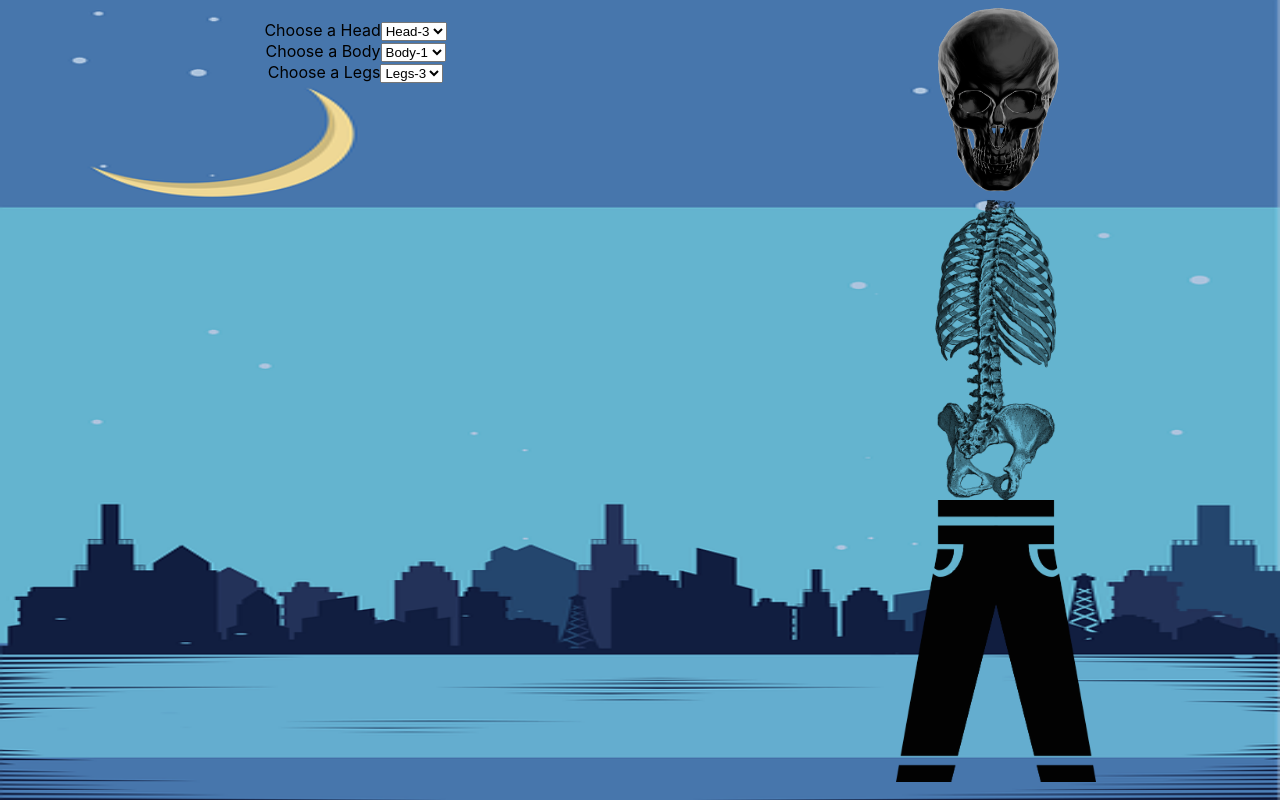
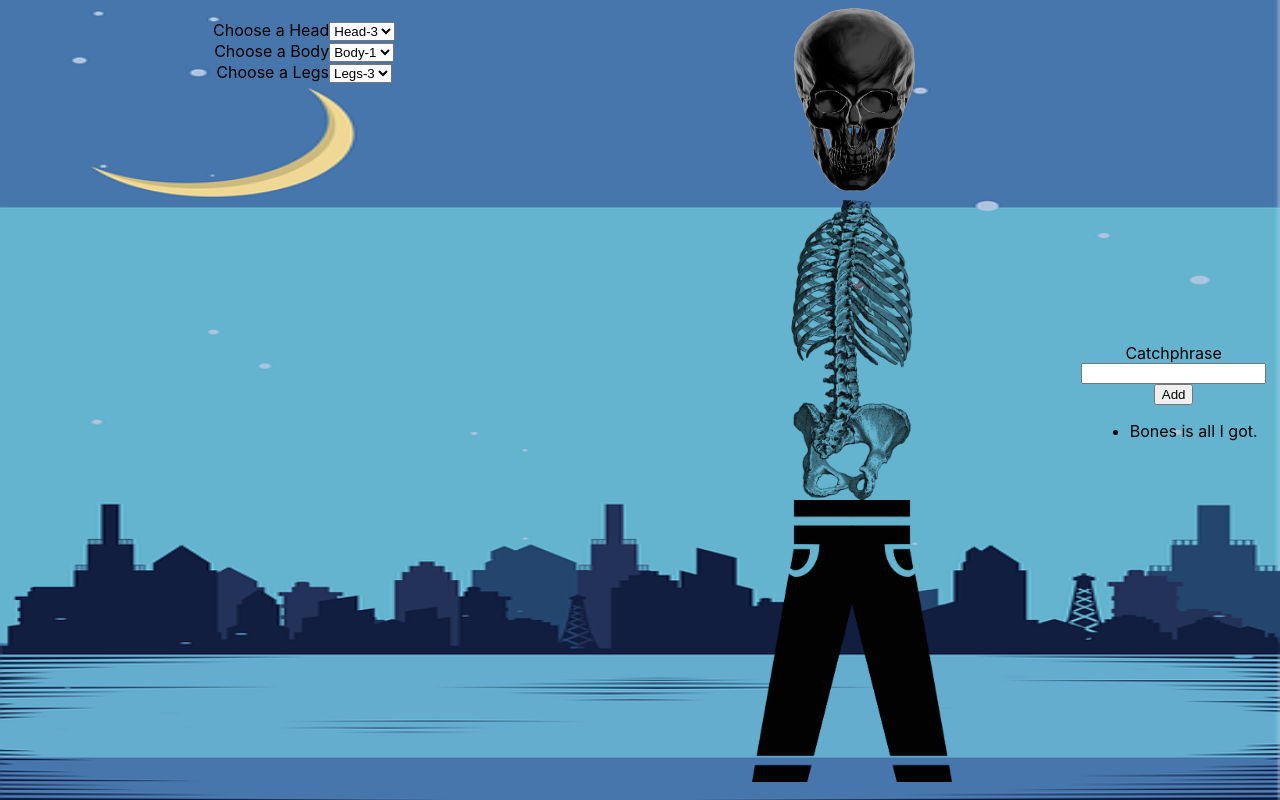
Before and after one commit to Zachary-Piontek/React-Character-Designer, a React (Create React App) app: page / in a window 1280 px wide. Built offline with nearby package versions, Linux system fonts and the light colour scheme.

Commit message:
added catchphrase component and displays is working

```diff
--- a/src/components/Lists/List.js
+++ b/src/components/Lists/List.js
@@ -0,0 +1,24 @@
+import React, { useState } from 'react';
+
+import '../Lists/list.css';
+
+export default function List({ phrase, setPhrase }) {
+  const [currentPhrase, setCurrentPhrase] = useState('');
+  const handlePhraseInput = () => {
+    setPhrase((prePhrase) => [currentPhrase, ...prePhrase]);
+    setCurrentPhrase();
+  };
+
+  return (
+    <div className='list'>
+      <label>Catchphrase</label>
+      <input value={currentPhrase} onChange={(event) => setCurrentPhrase(event.target.value)} />
+      <button onClick={handlePhraseInput}>Add</button>
+      <ul>
+        {phrase.map((phrase) => (
+          <li key={phrase}>{phrase}</li>
+        ))}
+      </ul>
+    </div>
+  );
+}
--- /dev/null
+++ b/src/components/Lists/list.css
@@ -0,0 +1,9 @@
+.list {
+    grid-area: list;
+    display: grid;
+    justify-content: center;
+    justify-items: center;
+    align-items: center;
+    align-content: center;
+    margin-right: 15%;
+}
--- a/src/components/Main/Main.js
+++ b/src/components/Main/Main.js
@@ -2,6 +2,7 @@ import React, { useState } from 'react';
 
 import Option from '../Options/Option.js';
 import Display from '../Displays/Display.js';
+import List from '../Lists/List.js';
 import background from '../../city-background.png';
 import '../Main/main.css';
 
@@ -9,11 +10,13 @@ export default function Main() {
   const [head, setHead] = useState('skull-3');
   const [body, setBody] = useState('body-1');
   const [legs, setLegs] = useState('legs-3');
+  const [phrase, setPhrase] = useState(['Bones is all I got.']);
 
   return (
     <main style={{ backgroundImage: `url(${background})` }}>
       <Option setHead={setHead} setBody={setBody} setLegs={setLegs}/>
-      <Display head={head} body={body} legs={legs}/>
+      <Display head={head} body={body} legs={legs} phrase={phrase}/>
+      <List phrase={phrase} setPhrase={setPhrase}/>
     </main>
   );
 }
--- a/src/components/Main/main.css
+++ b/src/components/Main/main.css
@@ -1,7 +1,7 @@
 main {
     display: grid;
     grid-template-columns: 1.25fr 1fr;
-    grid-template-areas: 'option display';
+    grid-template-areas: 'option display list';
     height: 100vh;
     background-size: 100% 100%;
     background-repeat: no-repeat;
```
